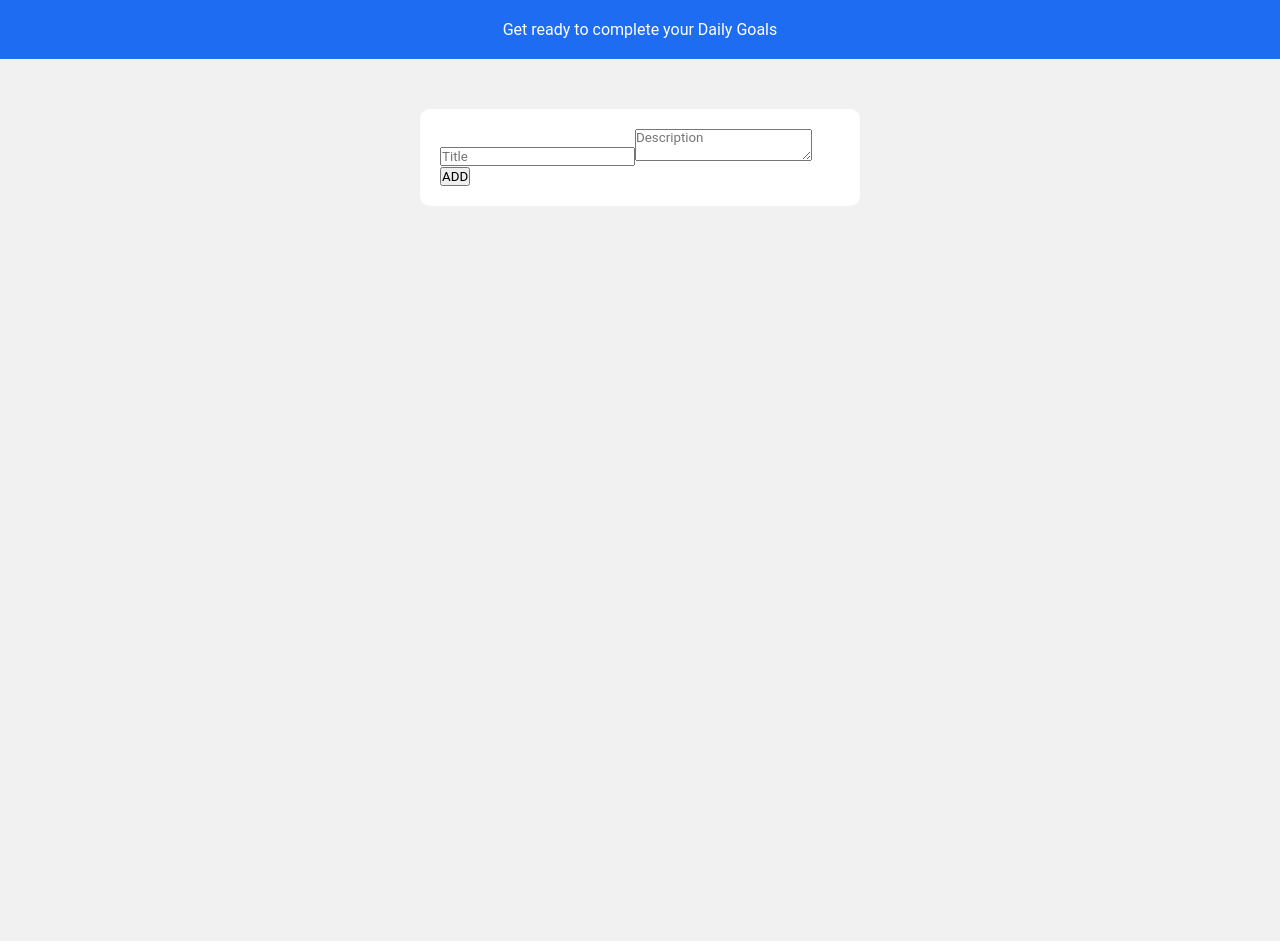
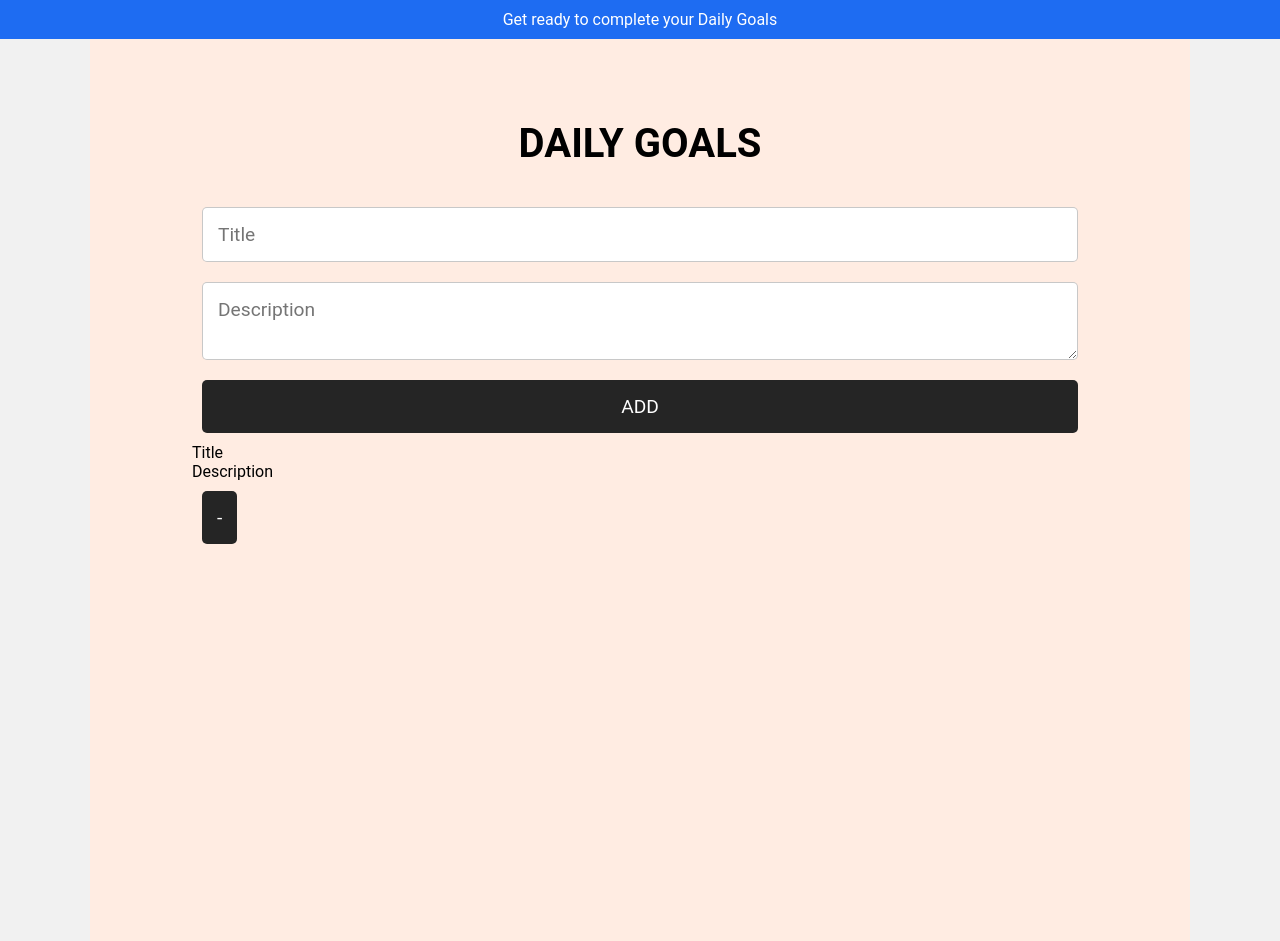
Before and after one commit to RupeshPradhan33/todo_list, a React (Create React App) app: page / in a window 1280 px wide. Before the commit the page ends 800 px from the top, so only its background shows below. Built offline with nearby package versions, Linux system fonts and the light colour scheme.

Commit message:
Form part is in process

```diff
--- a/src/App.css
+++ b/src/App.css
@@ -10,7 +10,7 @@
 nav {
     background-color: rgb(30, 108, 242);
     color: white;
-    padding: 20px;
+    padding: 10px;
     text-align: center;
 }
 
@@ -19,9 +19,35 @@ body {
 }
 
 .container {
-    width: 400px;
-    background-color: white;
-    margin: 50px auto;
-    padding: 20px;
-    border-radius: 10px;
+    width: 70%;
+    background-color: rgb(255, 236, 226);
+    margin: auto;
+    padding: 4vmax 8vmax;
+    min-height: 100vh;
 }
+
+.container > form {
+    display: flex;
+    flex-direction: column;
+}
+
+.container > h1 {
+    text-align: center;
+    margin: 30px;
+    font-size: 2.5rem;
+}
+
+input,textarea,button {
+    padding: 15px;
+    margin: 10px;
+    border-radius: 5px;
+    border: 1px solid rgba(0, 0, 0, 0.214);
+    font-size: 1.2rem;
+}
+
+button {
+    border: none;
+    background-color: rgb(37, 37, 37);
+    color: white;
+    cursor: pointer;
+}
--- a/src/components/Home.jsx
+++ b/src/components/Home.jsx
@@ -1,8 +1,11 @@
 import React, { useState } from 'react';
+
+import Task from './Task';
 
 const Home = () => {
   return (
     <div className='container'>
+      <h1>DAILY GOALS</h1>
       <form >
         <input type="text" placeholder='Title' />
         <textarea placeholder='Description'></textarea>
@@ -12,6 +15,7 @@ const Home = () => {
 
       </form>
 
+      <Task />
     </div>
   );
 };
--- /dev/null
+++ b/src/components/Task.jsx
@@ -0,0 +1,16 @@
+import React from 'react';
+
+const Task =() =>{
+  return(
+    <div className='task'>
+
+    <div>
+    <p>Title</p>
+    <span>Description</span>
+    </div>
+
+    <button>-</button>
+    </div>
+  );
+};
+export default Task;
```
